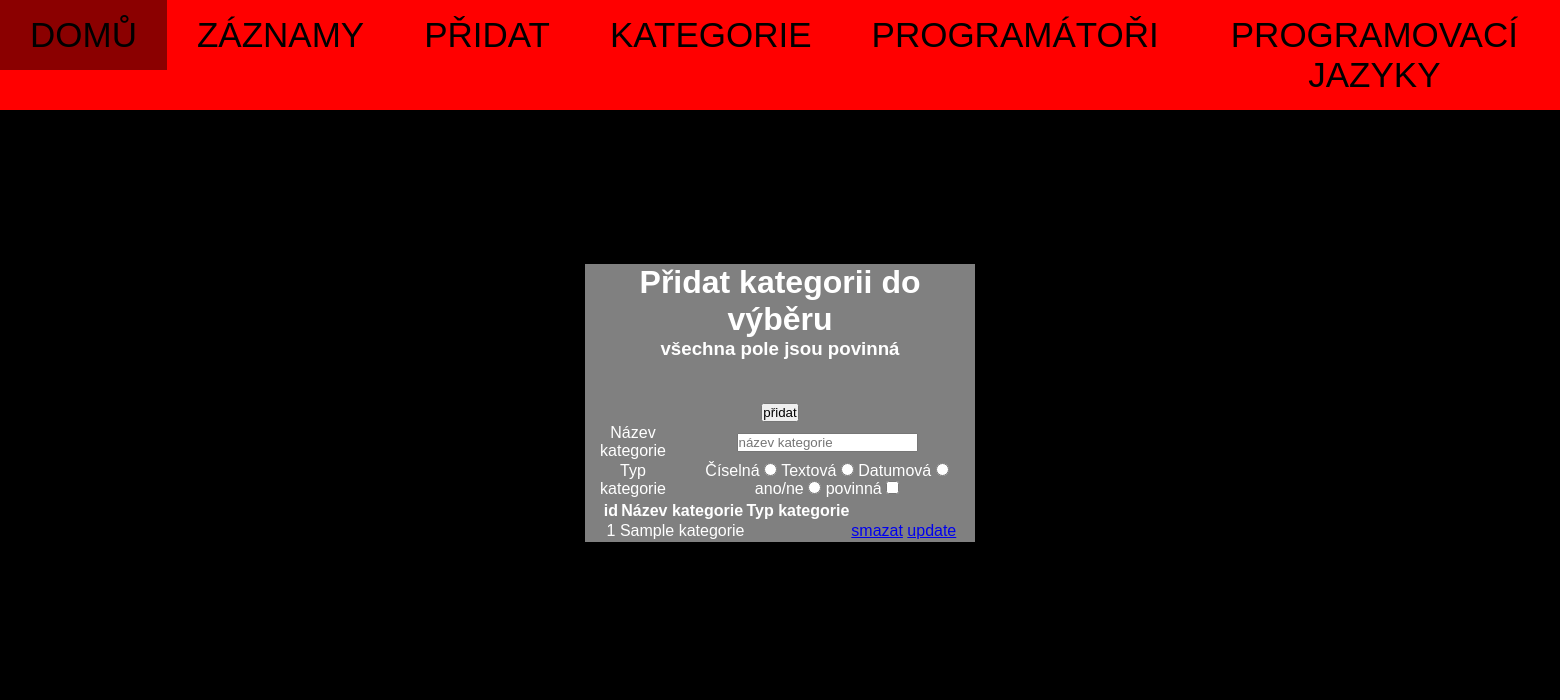
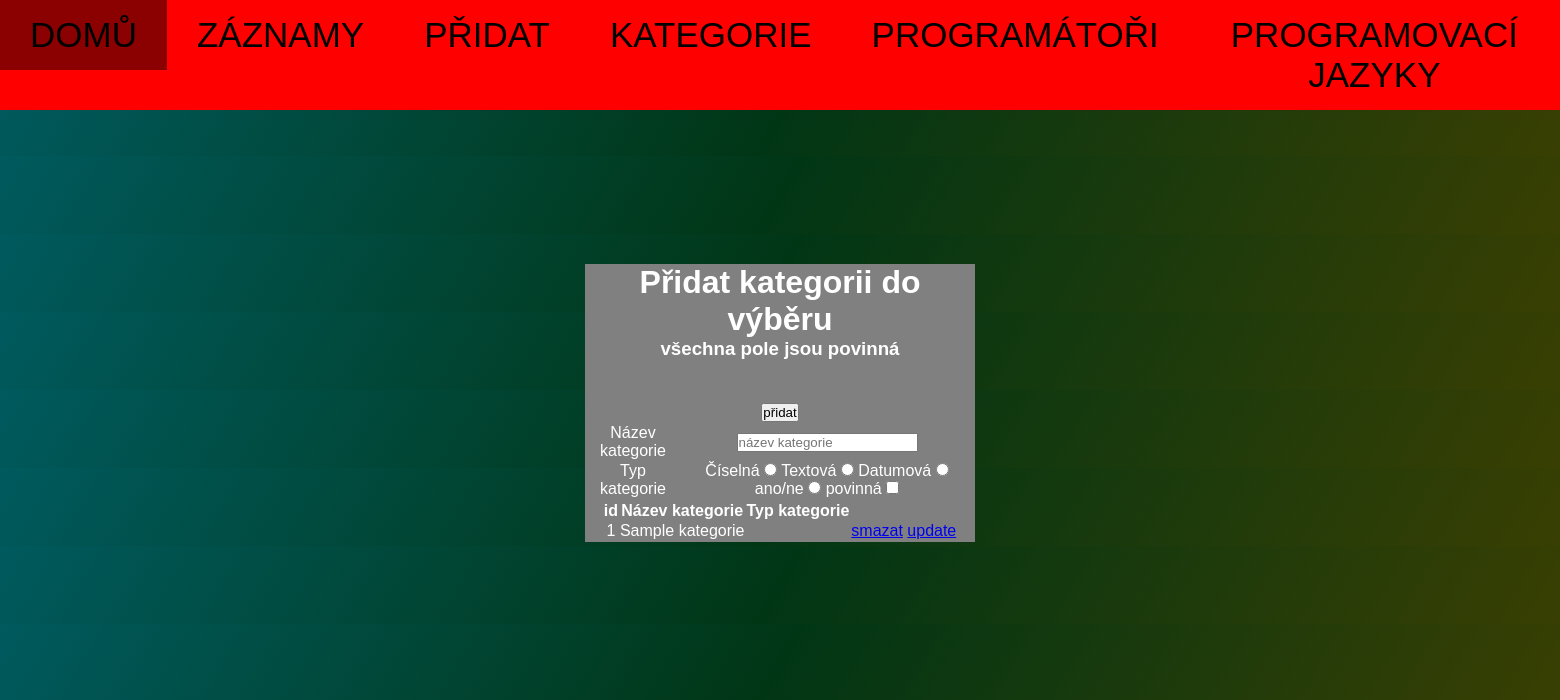
Before and after one commit to Tygrnasrome/bet, a Flask app: page /cat/form/ in a window 1560 px wide. Shown: the top 700 px of the page. Run offline with Flask 2, Linux system fonts and the light colour scheme; tables that the repository leaves empty hold one stand-in row (values such as "Sample post"); parts of the project's set-up code (start-up, migrations or seed data) failed here and were passed over.

Commit message:
lepsi pozadi

```diff
--- a/app/static/css/styly.css
+++ b/app/static/css/styly.css
@@ -1,10 +1,9 @@
 body
 {
-    margin: 0;
-    background-color: black;
+    background-image: linear-gradient(120deg,rgb(0, 90, 94),rgb(1, 54, 21), rgb(57, 63, 2)) ;
     color: white;
-    border: 0;
-    padding: 0;
+    height: 5vw;
+    width: 5vh;
 }
 .First
 {
@@ -21,7 +20,7 @@ body
 }
 table
 {
-    margin: auto; align-self: center;
+    margin: auto; align-self: Left;
 }
 button
 {
```
